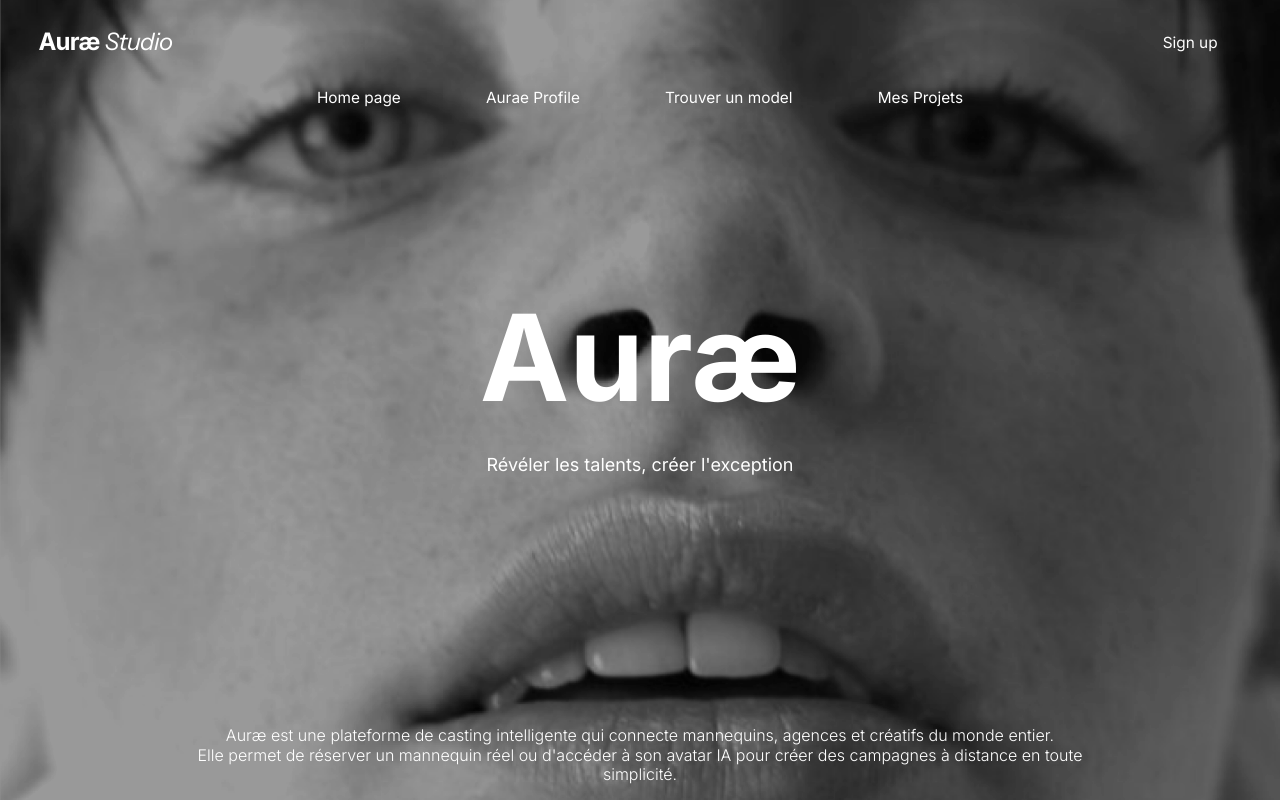
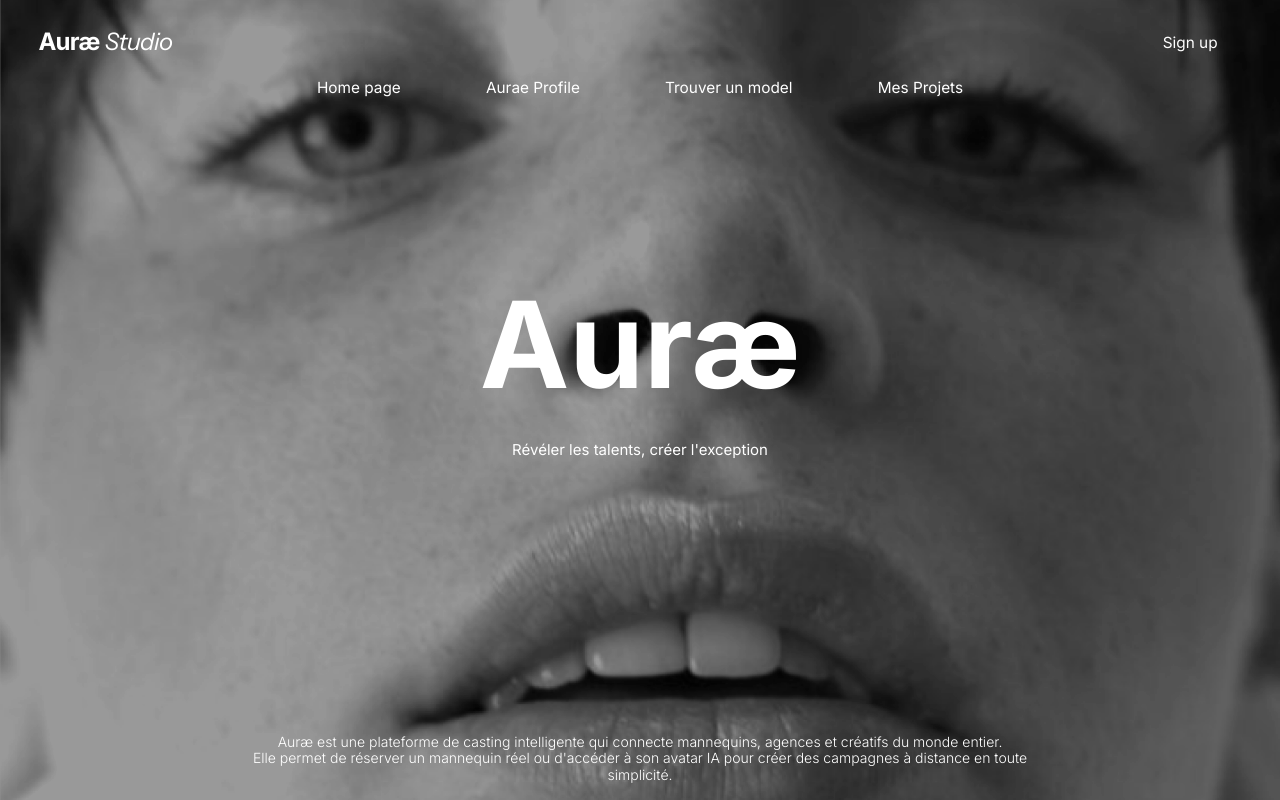
Before and after one commit to HammamiMehdi/Aurae, a React (Vite) app: page / in a window 1280 px wide. Built offline with nearby package versions, Linux system fonts and the light colour scheme; grey boxes are pictures that could not be loaded; a web font is replaced by a local one.

Commit message:
rectification de navigation et des taille decriture de hero

```diff
--- a/src/components/layout/Navigation.tsx
+++ b/src/components/layout/Navigation.tsx
@@ -51,7 +51,9 @@ const Navigation: React.FC<NavigationProps> = ({
       style={{
         paddingLeft: 'clamp(1rem, 3vw, 2rem)',
         paddingRight: 'clamp(1rem, 3vw, 2rem)',
-        paddingBottom: 'clamp(1rem, 2.5vw, 2rem)'
+        paddingTop: 'clamp(0.25rem, 0.5vw, 0.5rem)', // Padding top réduit
+        paddingBottom: 'clamp(0.5rem, 1vw, 1rem)', // Padding bottom réduit
+        marginTop: 'clamp(-1rem, -2vw, -0.5rem)' // Marge négative pour monter la navigation
       }}
     >
       <div
--- a/src/components/sections/ConnectionSection/ConnectionSection.tsx
+++ b/src/components/sections/ConnectionSection/ConnectionSection.tsx
@@ -92,7 +92,7 @@ const ConnectionSection: React.FC = () => {
           </div>
 
           <div
-            className="absolute right-0 sm:right-0 md:right-[-0.25rem] lg:right-[-2.5rem]"
+            className="absolute right-[-0.5rem] sm:right-[-0.5rem] md:right-[-0.75rem] lg:right-[-3rem]"
             style={{
               top: '5rem', // 80px converti en rem
               fontFamily: 'Inter',
--- a/src/components/sections/Hero/HeroContent.tsx
+++ b/src/components/sections/Hero/HeroContent.tsx
@@ -58,7 +58,7 @@ const HeroContent: React.FC<HeroContentProps> = ({
               fontFamily: 'Inter, sans-serif',
               fontWeight: 400,
               fontStyle: 'normal',
-              fontSize: 'clamp(0.75rem, 1.5vw, 1.125rem)', // 12px à 18px convertis en rem
+              fontSize: 'clamp(0.6875rem, 1.2vw, 0.9375rem)', // Réduit : 11px à 15px convertis en rem
               lineHeight: '120%',
               letterSpacing: '-2%',
               textAlign: 'center',
--- a/src/components/sections/Hero/HeroFooter.tsx
+++ b/src/components/sections/Hero/HeroFooter.tsx
@@ -29,7 +29,7 @@ const HeroFooter: React.FC<HeroFooterProps> = ({
             fontFamily: 'Inter, sans-serif',
             fontWeight: 300,
             fontStyle: 'normal',
-            fontSize: 'clamp(0.6875rem, 1.3vw, 1rem)', // 11px à 16px convertis en rem
+            fontSize: 'clamp(0.625rem, 1.1vw, 0.875rem)', // Réduit : 10px à 14px convertis en rem
             lineHeight: '120%',
             letterSpacing: '-2%',
             textAlign: 'center',
```
